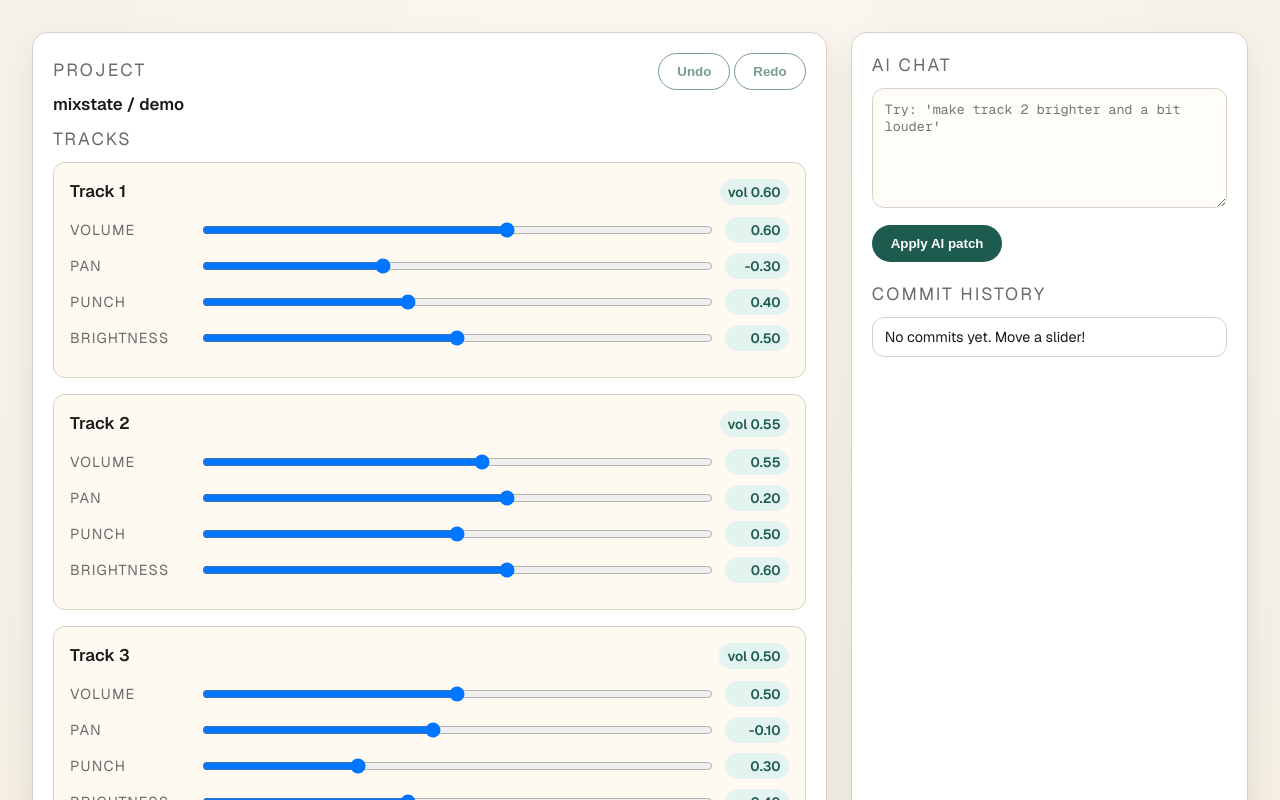
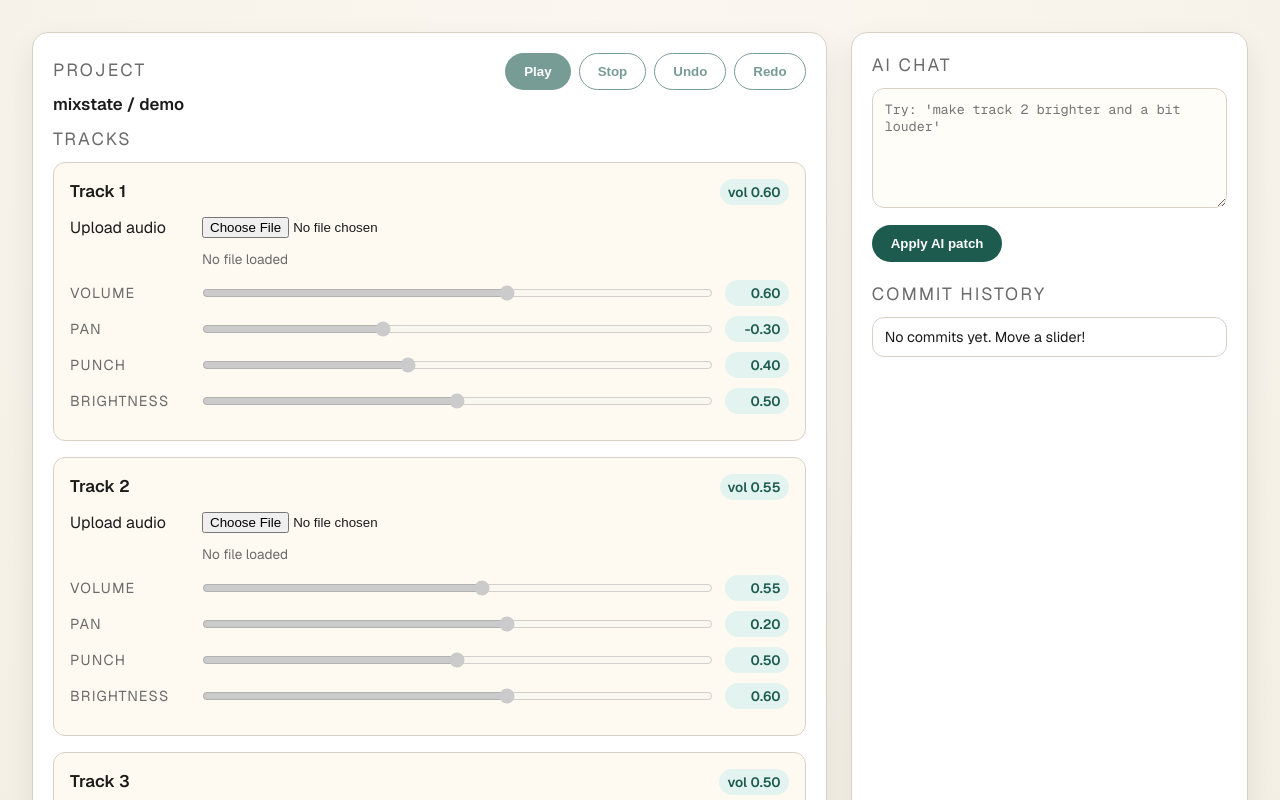
Before and after one commit to yiweihsu/mix-flow, a Next.js app: page /project/demo in a window 1280 px wide. Shown: the top 800 px of the page. Built offline with nearby package versions, Linux system fonts and the light colour scheme.

Commit message:
Add transport and audio upload UI

```diff
--- a/src/app/globals.css
+++ b/src/app/globals.css
@@ -83,9 +83,34 @@ main {
   margin-bottom: 12px;
 }
 
+.transport-controls {
+  display: flex;
+  flex-wrap: wrap;
+  gap: 8px;
+  justify-content: flex-end;
+}
+
 .track-name {
   font-weight: 600;
   font-size: 1.05rem;
+}
+
+.track-upload {
+  display: grid;
+  grid-template-columns: 120px minmax(0, 1fr);
+  gap: 12px;
+  align-items: center;
+  margin-bottom: 12px;
+}
+
+.track-upload input[type="file"] {
+  width: 100%;
+}
+
+.file-name {
+  grid-column: 2 / -1;
+  font-size: 0.85rem;
+  color: var(--muted);
 }
 
 .slider-row {
--- a/src/app/project/[id]/page.tsx
+++ b/src/app/project/[id]/page.tsx
@@ -103,15 +103,18 @@ export default function ProjectPage({ params }: { params: Promise<{ id: string }
   const [mixState, setMixState] = useState<MixState>(initialMixState);
   const [historyState, setHistoryState] = useState(createHistoryState());
   const [prompt, setPrompt] = useState("");
+  const [isPlaying, setIsPlaying] = useState(false);
   const engineRef = useRef<AudioEngine | null>(null);
   const canUndo = historyState.cursor >= 0;
   const canRedo = historyState.cursor < historyState.commits.length - 1;
+  const hasPlayableAudio = mixState.tracks.some((track) => track.hasAudio);
 
   useEffect(() => {
     const engine = new AudioEngine();
     engine.init(initialMixState.tracks);
     engine.update(initialMixState);
     engineRef.current = engine;
+    setIsPlaying(false);
 
     return () => engine.dispose();
   }, [initialMixState]);
@@ -135,7 +138,6 @@ export default function ProjectPage({ params }: { params: Promise<{ id: string }
   };
 
   const applyPatchWithCommit = (author: Commit["author"], message: string, diff: MixPatchOp[]) => {
-    engineRef.current?.resume();
     setMixState((prev) => applyPatch(prev, diff));
     commit(author, message, diff);
   };
@@ -179,8 +181,39 @@ export default function ProjectPage({ params }: { params: Promise<{ id: string }
     setPrompt("");
   };
 
+  const handleAudioUpload = async (trackIndex: number, file: File | null) => {
+    if (!file) {
+      return;
+    }
+
+    const engine = engineRef.current;
+    if (!engine) {
+      return;
+    }
+
+    const arrayBuffer = await file.arrayBuffer();
+    const buffer = await engine.decodeAudioData(arrayBuffer);
+    engine.setTrackBuffer(trackIndex, buffer);
+
+    const diff: MixPatchOp[] = [
+      { op: "replace", path: `/tracks/${trackIndex}/fileName`, value: file.name },
+      { op: "replace", path: `/tracks/${trackIndex}/hasAudio`, value: true },
+    ];
+
+    applyPatchWithCommit("user", `Load audio into Track ${trackIndex + 1}`, diff);
+  };
+
+  const handlePlay = () => {
+    engineRef.current?.play();
+    setIsPlaying(engineRef.current?.isPlaying ?? false);
+  };
+
+  const handleStop = () => {
+    engineRef.current?.stop();
+    setIsPlaying(false);
+  };
+
   const handleUndo = () => {
-    engineRef.current?.resume();
     const nextHistory = undo(historyState);
     setHistoryState(nextHistory);
     setMixState(
@@ -192,7 +225,6 @@ export default function ProjectPage({ params }: { params: Promise<{ id: string }
   };
 
   const handleRedo = () => {
-    engineRef.current?.resume();
     const nextHistory = redo(historyState);
     setHistoryState(nextHistory);
     setMixState(
@@ -203,6 +235,15 @@ export default function ProjectPage({ params }: { params: Promise<{ id: string }
     );
   };
 
+  useEffect(() => {
+    const interval = window.setInterval(() => {
+      const nextPlaying = engineRef.current?.isPlaying ?? false;
+      setIsPlaying((prev) => (prev === nextPlaying ? prev : nextPlaying));
+    }, 200);
+
+    return () => window.clearInterval(interval);
+  }, []);
+
   return (
     <main className="app-shell">
       <section className="card">
@@ -211,7 +252,13 @@ export default function ProjectPage({ params }: { params: Promise<{ id: string }
             <div className="section-title">Project</div>
             <div className="track-name">mixstate / {id}</div>
           </div>
-          <div>
+          <div className="transport-controls">
+            <button className="button" type="button" onClick={handlePlay} disabled={!hasPlayableAudio || isPlaying}>
+              Play
+            </button>{" "}
+            <button className="button secondary" type="button" onClick={handleStop} disabled={!isPlaying}>
+              Stop
+            </button>{" "}
             <button className="button secondary" type="button" onClick={handleUndo} disabled={!canUndo}>
               Undo
             </button>{" "}
@@ -227,6 +274,18 @@ export default function ProjectPage({ params }: { params: Promise<{ id: string }
             <div className="track-header">
               <span className="track-name">Track {index + 1}</span>
               <span className="value-pill">vol {formatValue(track.volume)}</span>
+            </div>
+            <div className="track-upload">
+              <label htmlFor={`track-${index}-upload`}>Upload audio</label>
+              <input
+                id={`track-${index}-upload`}
+                type="file"
+                accept="audio/*"
+                onChange={(event) =>
+                  handleAudioUpload(index, event.target.files?.[0] ?? null)
+                }
+              />
+              <span className="file-name">{track.fileName ?? "No file loaded"}</span>
             </div>
 
             {([
@@ -244,6 +303,7 @@ export default function ProjectPage({ params }: { params: Promise<{ id: string }
                   max={max}
                   step={step}
                   value={track[key]}
+                  disabled={!track.hasAudio}
                   onChange={(event) =>
                     handleTrackChange(
                       index,
```
